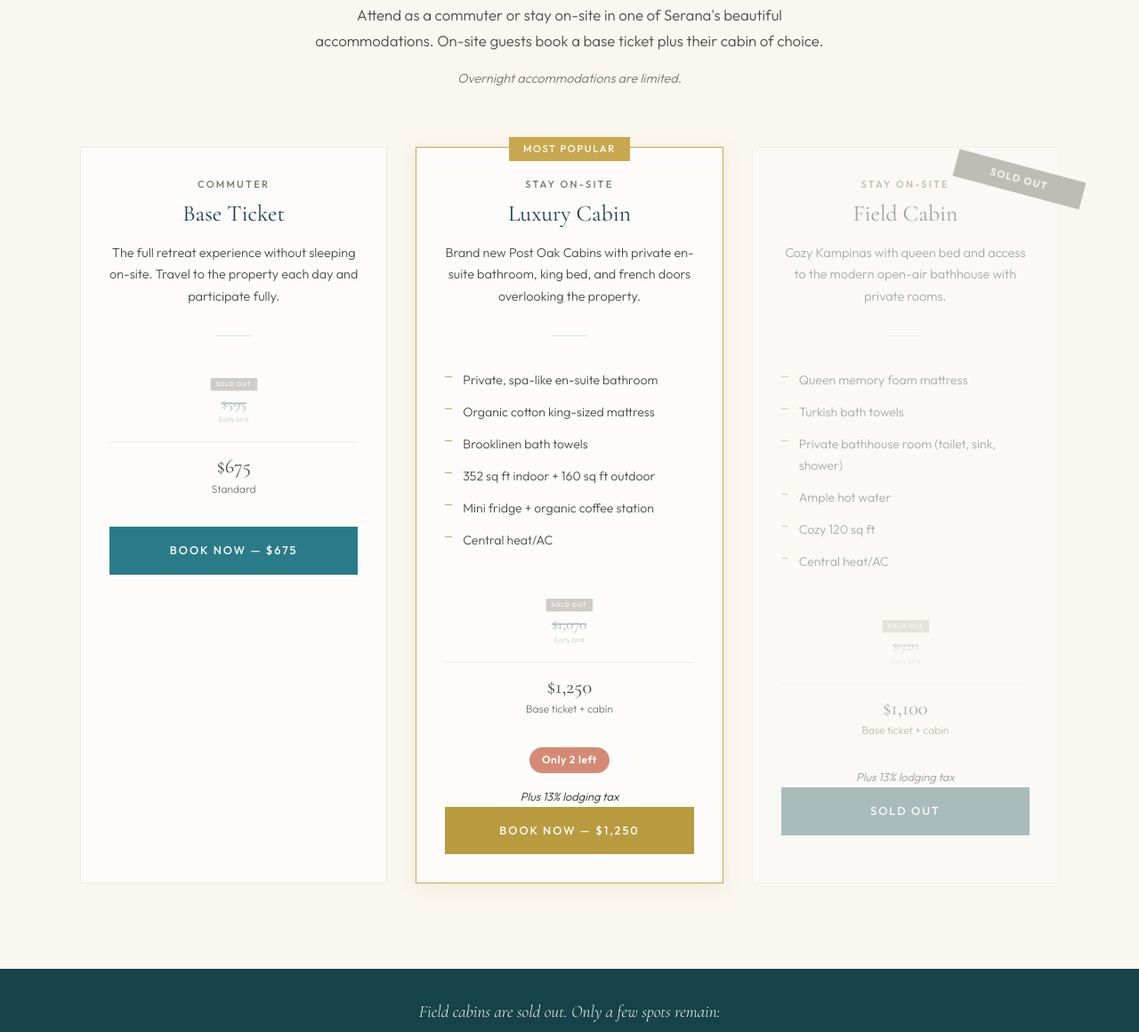
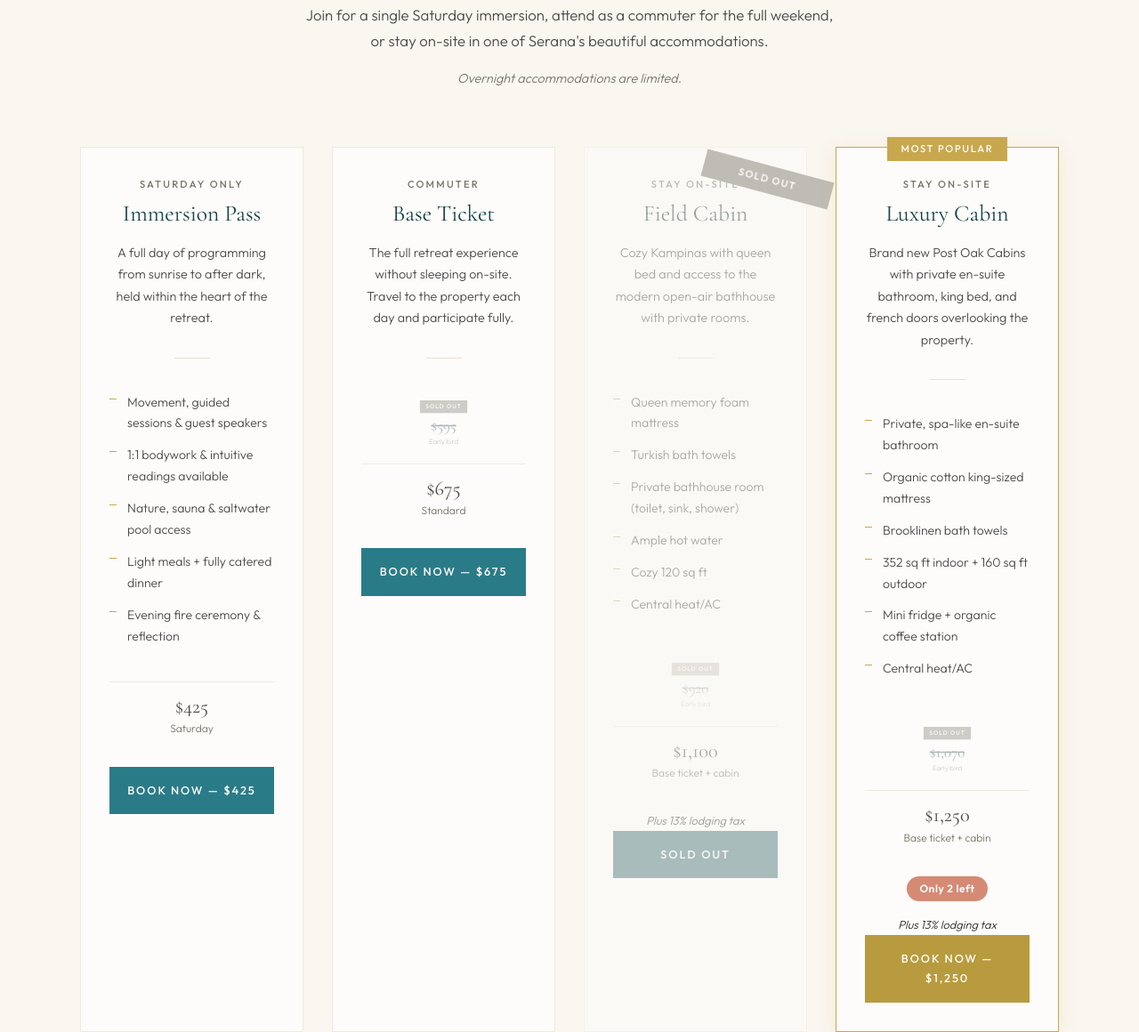
Before and after one commit to douglessismore/sol-solace-retreat, a plain HTML site: page index.html in a window 1280 px wide. Shown: the part 6302-7462 px from the top of the page at 89% size. Drawn offline with nearby package versions, Linux system fonts and the light colour scheme.

Commit message:
Add Saturday Immersion Pass and update payment links
- New Immersion Pass card ($425, Saturday only) with Square link
- Update Commuter Pass payment link to Sol Solace account
- Reorder cards: Immersion → Base → Field → Luxury
- 4-column grid with responsive breakpoints (2-col tablet, 1-col mobile)
- Update availability banner and pricing intro copy

Co-Authored-By: Claude Opus 4.6 (1M context) <noreply@anthropic.com>

```diff
--- a/index.html
+++ b/index.html
@@ -806,7 +806,7 @@
 
     .pricing__cards {
       display: grid;
-      grid-template-columns: repeat(3, 1fr);
+      grid-template-columns: repeat(4, 1fr);
       gap: var(--space-md);
       max-width: 1100px;
       margin: 0 auto;
@@ -1367,12 +1367,14 @@
     /* ========================
        RESPONSIVE
     ======================== */
+    @media (max-width: 1100px) {
+      .pricing__cards {
+        grid-template-columns: repeat(2, 1fr);
+        max-width: 700px;
+      }
+    }
+
     @media (max-width: 900px) {
-      .pricing__cards {
-        grid-template-columns: 1fr;
-        max-width: 450px;
-      }
-
       .property__grid {
         grid-template-columns: 1fr 1fr;
       }
@@ -1390,6 +1392,13 @@
       .who__grid {
         grid-template-columns: 1fr;
         gap: var(--space-md);
+      }
+    }
+
+    @media (max-width: 700px) {
+      .pricing__cards {
+        grid-template-columns: 1fr;
+        max-width: 450px;
       }
     }
 
@@ -1705,15 +1714,40 @@
         <p class="section-label text-center">Pricing &amp; Accommodations</p>
         <h2 class="section-heading text-center">Choose Your Experience</h2>
         <p class="section-body text-center">
-          Attend as a commuter or stay on-site in one of Serana's beautiful accommodations.
-          On-site guests book a base ticket plus their cabin of choice.
+          Join for a single Saturday immersion, attend as a commuter for the full weekend,
+          or stay on-site in one of Serana's beautiful accommodations.
         </p>
         <p class="pricing__note text-center">Overnight accommodations are limited.</p>
       </div>
 
       <div class="pricing__cards">
+        <!-- SATURDAY IMMERSION PASS -->
+        <div class="pricing-card reveal">
+          <p class="pricing-card__type">Saturday Only</p>
+          <h3 class="pricing-card__title">Immersion Pass</h3>
+          <p class="pricing-card__desc">
+            A full day of programming from sunrise to after dark,
+            held within the heart of the retreat.
+          </p>
+          <div class="pricing-card__divider"></div>
+          <ul class="pricing-card__amenities">
+            <li>Movement, guided sessions &amp; guest speakers</li>
+            <li>1:1 bodywork &amp; intuitive readings available</li>
+            <li>Nature, sauna &amp; saltwater pool access</li>
+            <li>Light meals + fully catered dinner</li>
+            <li>Evening fire ceremony &amp; reflection</li>
+          </ul>
+          <div class="pricing-card__prices">
+            <div class="pricing-card__standard">
+              <div class="pricing-card__price">$425</div>
+              <div class="pricing-card__price-label">Saturday</div>
+            </div>
+          </div>
+          <a href="https://square.link/u/teVDPNA7" class="pricing-card__cta" data-booking="immersion" target="_blank" rel="noopener">Book Now &mdash; $425</a>
+        </div>
+
         <!-- COMMUTER / BASE TICKET -->
-        <div class="pricing-card reveal">
+        <div class="pricing-card reveal reveal-delay-1">
           <p class="pricing-card__type">Commuter</p>
           <h3 class="pricing-card__title">Base Ticket</h3>
           <p class="pricing-card__desc">
@@ -1732,40 +1766,7 @@
               <div class="pricing-card__price-label">Standard</div>
             </div>
           </div>
-          <a href="https://square.link/u/xwM3x16G" class="pricing-card__cta" data-booking="base" target="_blank" rel="noopener">Book Now &mdash; $675</a>
-        </div>
-
-        <!-- LUXURY CABIN -->
-        <div class="pricing-card pricing-card--featured reveal reveal-delay-1">
-          <p class="pricing-card__type">Stay On-Site</p>
-          <h3 class="pricing-card__title">Luxury Cabin</h3>
-          <p class="pricing-card__desc">
-            Brand new Post Oak Cabins with private en-suite bathroom,
-            king bed, and french doors overlooking the property.
-          </p>
-          <div class="pricing-card__divider"></div>
-          <ul class="pricing-card__amenities">
-            <li>Private, spa-like en-suite bathroom</li>
-            <li>Organic cotton king-sized mattress</li>
-            <li>Brooklinen bath towels</li>
-            <li>352 sq ft indoor + 160 sq ft outdoor</li>
-            <li>Mini fridge + organic coffee station</li>
-            <li>Central heat/AC</li>
-          </ul>
-          <div class="pricing-card__prices">
-            <div class="pricing-card__early pricing-card__early--soldout">
-              <span class="pricing-card__early-badge pricing-card__early-badge--soldout">Sold Out</span>
-              <div class="pricing-card__price">$1,070</div>
-              <div class="pricing-card__price-label">Early bird</div>
-            </div>
-            <div class="pricing-card__standard">
-              <div class="pricing-card__price">$1,250</div>
-              <div class="pricing-card__price-label">Base ticket + cabin</div>
-            </div>
-          </div>
-          <span class="pricing-card__urgency">Only 2 left</span>
-          <p class="pricing-card__tax-note">Plus 13% lodging tax</p>
-          <a href="https://square.link/u/cidSxf0W" class="pricing-card__cta" data-booking="luxury" target="_blank" rel="noopener">Book Now &mdash; $1,250</a>
+          <a href="https://square.link/u/gvBnRg5a" class="pricing-card__cta" data-booking="base" target="_blank" rel="noopener">Book Now &mdash; $675</a>
         </div>
 
         <!-- FIELD CABIN -->
@@ -1800,6 +1801,39 @@
           <p class="pricing-card__tax-note">Plus 13% lodging tax</p>
           <a class="pricing-card__cta pricing-card__cta--soldout">Sold Out</a>
         </div>
+
+        <!-- LUXURY CABIN -->
+        <div class="pricing-card pricing-card--featured reveal reveal-delay-3">
+          <p class="pricing-card__type">Stay On-Site</p>
+          <h3 class="pricing-card__title">Luxury Cabin</h3>
+          <p class="pricing-card__desc">
+            Brand new Post Oak Cabins with private en-suite bathroom,
+            king bed, and french doors overlooking the property.
+          </p>
+          <div class="pricing-card__divider"></div>
+          <ul class="pricing-card__amenities">
+            <li>Private, spa-like en-suite bathroom</li>
+            <li>Organic cotton king-sized mattress</li>
+            <li>Brooklinen bath towels</li>
+            <li>352 sq ft indoor + 160 sq ft outdoor</li>
+            <li>Mini fridge + organic coffee station</li>
+            <li>Central heat/AC</li>
+          </ul>
+          <div class="pricing-card__prices">
+            <div class="pricing-card__early pricing-card__early--soldout">
+              <span class="pricing-card__early-badge pricing-card__early-badge--soldout">Sold Out</span>
+              <div class="pricing-card__price">$1,070</div>
+              <div class="pricing-card__price-label">Early bird</div>
+            </div>
+            <div class="pricing-card__standard">
+              <div class="pricing-card__price">$1,250</div>
+              <div class="pricing-card__price-label">Base ticket + cabin</div>
+            </div>
+          </div>
+          <span class="pricing-card__urgency">Only 2 left</span>
+          <p class="pricing-card__tax-note">Plus 13% lodging tax</p>
+          <a href="https://square.link/u/cidSxf0W" class="pricing-card__cta" data-booking="luxury" target="_blank" rel="noopener">Book Now &mdash; $1,250</a>
+        </div>
       </div>
     </div>
   </section>
@@ -1813,6 +1847,8 @@
         <li>2 Luxury Cabins</li>
         <li>&middot;</li>
         <li>Commuter Passes Available</li>
+        <li>&middot;</li>
+        <li>Saturday Immersion Passes Available</li>
       </ul>
     </div>
   </section>
```
Also changed, not shown: 1 other file.
